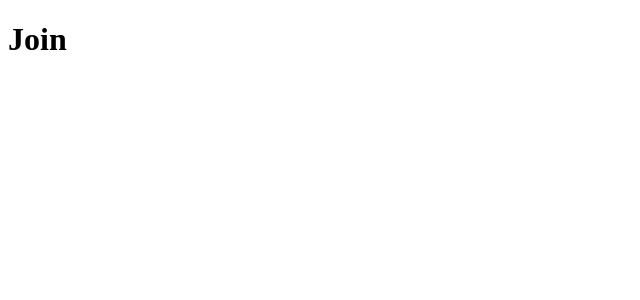
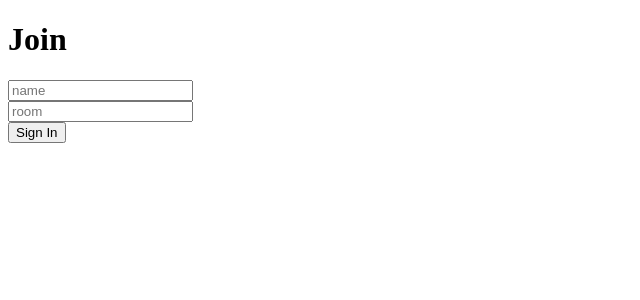
Before and after one commit to NataEn/Chat-app, a React (Create React App) app in the folder client/: page / in a window 1280 px wide. Shown: the top 300 px of the page, without its empty margins (0-640 px from the left). Built offline with nearby package versions, Linux system fonts and the light colour scheme; the HTML template or start-up script is replaced by a standard one.

Commit message:
Join component: basic structure

```diff
--- a/client/src/components/Join/Join.jsx
+++ b/client/src/components/Join/Join.jsx
@@ -1,11 +1,21 @@
-import React from 'react'
-import PropTypes from 'prop-types'
+import React, {useState} from 'react'
+import {Link} from 'react-router-dom';
 
-const Join=(props)=> {
+
+const Join=()=> {
+    const [name, setName]=useState("");
+    const [room, setRoom]=useState('');
     return (
-        <div>
-            <h1>Join</h1>
-        </div>
+       <div className="joinOuterContainer">
+           <div className="joinInnerContainer">
+               <h1 className="heading">Join</h1>
+               <div><input type="text" name="" id="" className="joinInput" placeholder="name" onChange={event=>setName(event.target.value)}/></div>
+               <div><input type="text" name="" id="" className="joinInput mt-20" placeholder="room" onChange={event=>setRoom(event.target.value)}/></div>
+           <Link onClick={event=>(!name||!room)?event.preventDefault():null} to={`/chat?name=${name}&room=${room}`}>
+           <button className="button mt-20" type="submit">Sign In</button>
+           </Link >
+           </div>
+       </div>
     )
 }
 
```
